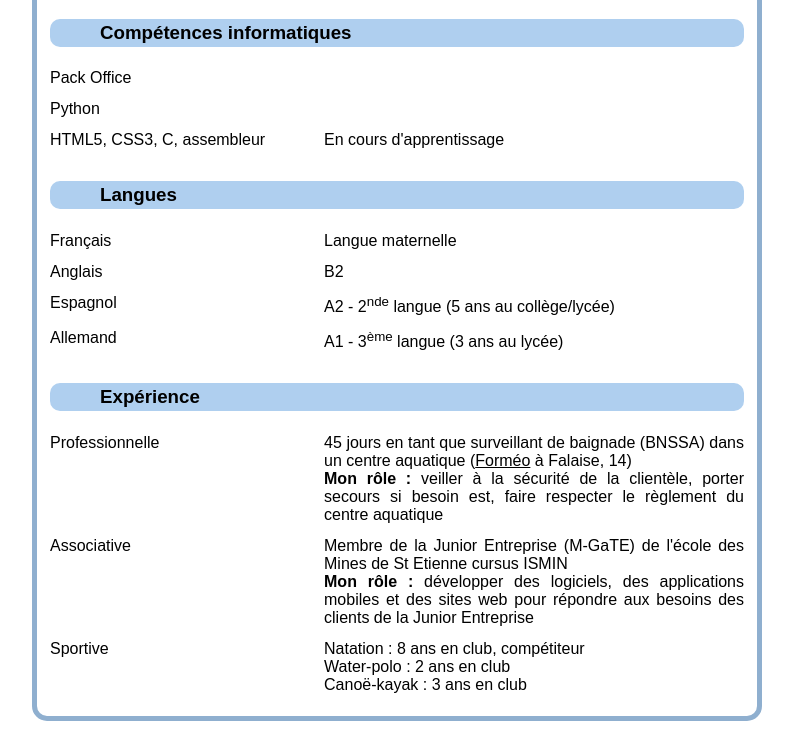
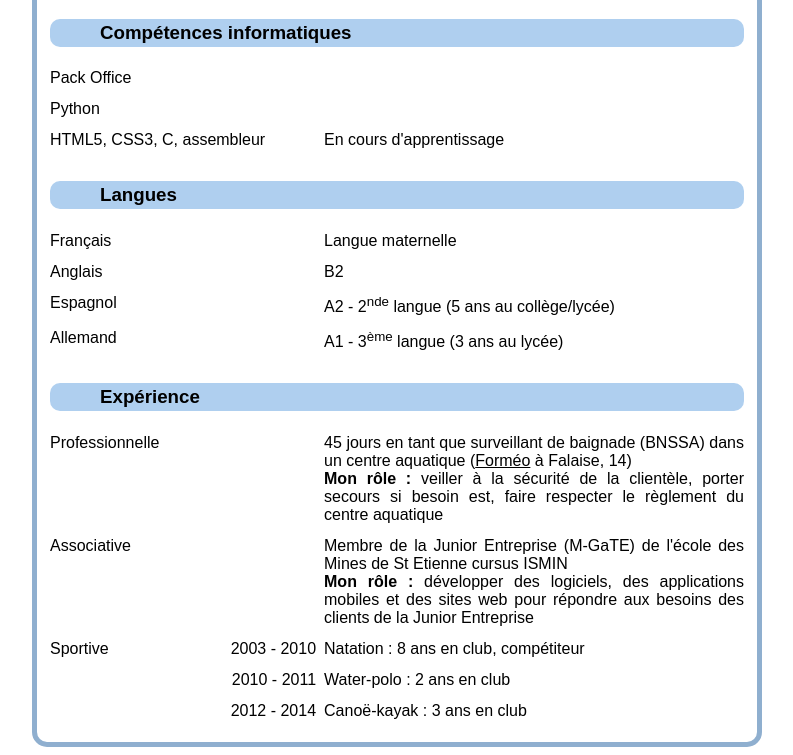
Before and after one commit to divayv/DIVAY_Valentin.github.io, a plain HTML site: page index.html in a window 1280 px wide. Shown: the part 749-1504 px from the top of the page, without its empty margins (243-1036 px from the left). Before the commit the page ends 1478 px from the top, so only its background shows below. Drawn offline with Linux system fonts and the light colour scheme.

Commit message:
premier comit

```diff
--- a/index.html
+++ b/index.html
@@ -50,7 +50,7 @@
 			</tr>
 			<tr valign="top">
 				<td class="colonne1">Classe préparatiore</td>
-				<td class="colonne2">2014-2016</td>
+				<td class="colonne2">2014 - 2016</td>
 				<td class="colonne3">PCSI puis PC* au lyvée Victor Hugo à Caen<br>Obtention du concours Mines-Télécom en 2016</td>
 			</tr>
 			<tr valign="top">
@@ -121,10 +121,16 @@
 			</tr>
 			<tr valign="top">
 				<td class="colonne1">Sportive</td>
-				<td class="colonne2"></td>
-				<td class="exp">
-					Natation : 8 ans en club, compétiteur<br>Water-polo : 2 ans en club<br>Canoë-kayak : 3 ans en club
-				</td>
+				<td class="colonne2">2003 - 2010</td>
+				<td class="colonne3">Natation : 8 ans en club, compétiteur</td>
+			</tr>
+			<tr valign="top">
+				<td class="colonne2" colspan="2">2010 - 2011</td>
+				<td class="colonne3">Water-polo : 2 ans en club</td>
+			</tr>
+			<tr valign="top">
+				<td class="colonne2" colspan="2">2012 - 2014</td>
+				<td class="colonne3">Canoë-kayak : 3 ans en club</td>
 			</tr>
 			</div>
 		</table>
```
